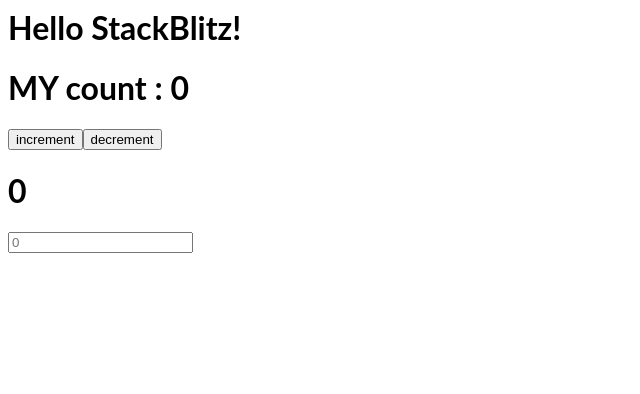
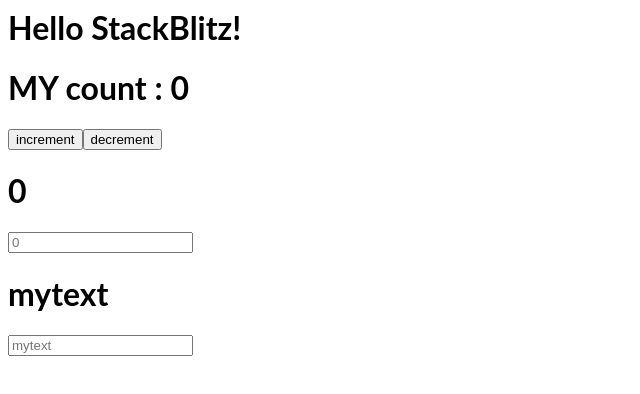
Before and after one commit to yasikrehman/react-redux, a React (Create React App) app: page / in a window 1280 px wide. Shown: the top 394 px of the page, without its empty margins (0-640 px from the left). Built offline with nearby package versions, Linux system fonts and the light colour scheme.

Commit message:
Use Reducer function added

```diff
--- a/src/App.js
+++ b/src/App.js
@@ -1,7 +1,8 @@
 import React from 'react';
-
 import { Counterview } from './components/counterView';
 import { Updatetext } from './components/Updatetext';
+import { UsingReduce } from './components/UsingReduce';
+
 import './style.css';
 
 export default function App() {
@@ -10,6 +11,7 @@ export default function App() {
       <h1>Hello StackBlitz!</h1>
       <Counterview />
       <Updatetext />
+      <UsingReduce />
     </div>
   );
 }
--- /dev/null
+++ b/src/components/UsingReduce.js
@@ -0,0 +1,27 @@
+import React, { useReducer } from 'react';
+
+export const UsingReduce = () => {
+  function textupdate(state = 0, action) {
+    switch (action.type) {
+      case 'addtext':
+        return action.payload;
+      default:
+        return state;
+    }
+  }
+
+  const [text, dispatch] = useReducer(textupdate, 'mytext');
+
+  return (
+    <>
+      <h1>{text}</h1>
+      <input
+        type="text"
+        placeholder={text}
+        onChange={(event) =>
+          dispatch({ type: 'addtext', payload: event.target.value })
+        }
+      />
+    </>
+  );
+};
```
